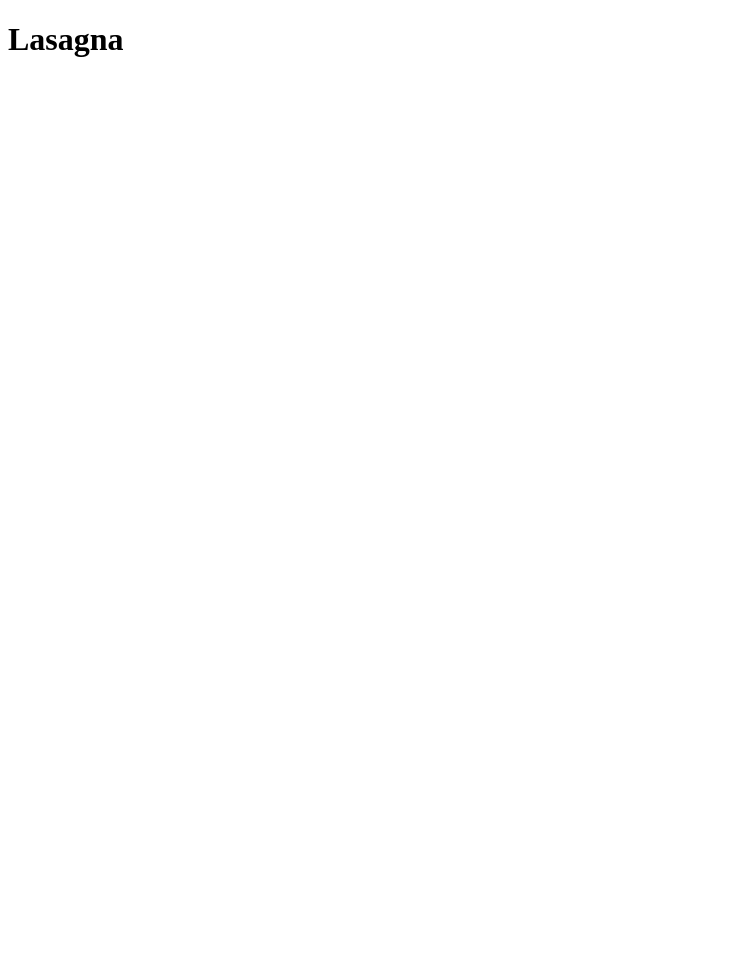
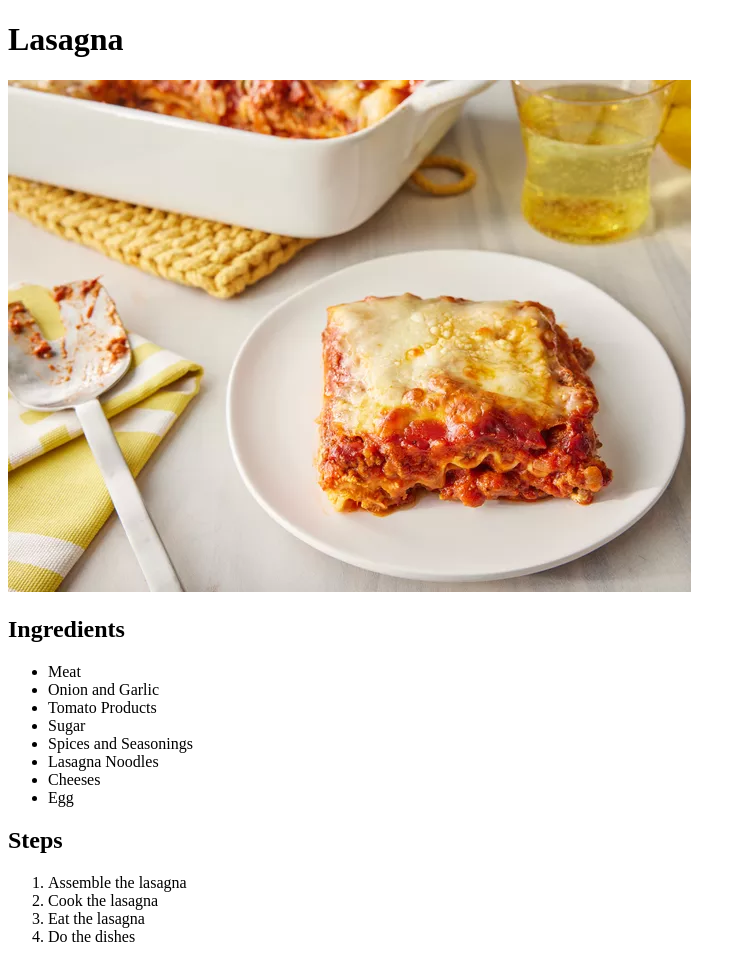
Before and after one commit to ahfales/odin-recipes, a plain HTML site: page recipes/lasagna.html in a window 1280 px wide. Shown: the whole page, without its empty margins (0-746 px from the left). Before the commit the page ends 800 px from the top, so only its background shows below. Drawn offline with Linux system fonts and the light colour scheme.

Commit message:
Edit lasagna.html
Added lasagna image to page and added ingredients and steps section to lasagna.html

```diff
--- a/recipes/lasagna.html
+++ b/recipes/lasagna.html
@@ -7,5 +7,24 @@
 </head>
 <body>
     <h1>Lasagna</h1>
+    <img src="../images/lasagna.webp">
+    <h2>Ingredients</h2>
+    <ul>
+        <li>Meat</li>
+        <li>Onion and Garlic</li>
+        <li>Tomato Products</li>
+        <li>Sugar</li>
+        <li>Spices and Seasonings</li>
+        <li>Lasagna Noodles</li>
+        <li>Cheeses</li>
+        <li>Egg</li>
+    </ul>
+    <h2>Steps</h2>
+    <ol>
+        <li>Assemble the lasagna</li>
+        <li>Cook the lasagna</li>
+        <li>Eat the lasagna</li>
+        <li>Do the dishes</li>
+    </ol>
 </body>
 </html>
```
Also changed, not shown: images/lasagna.webp (added).
